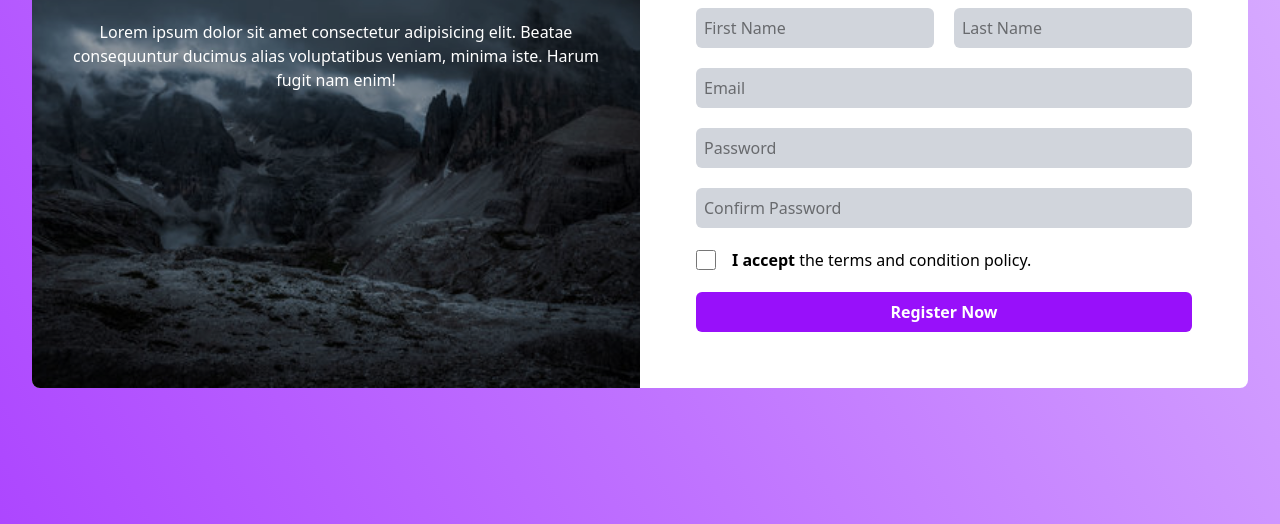
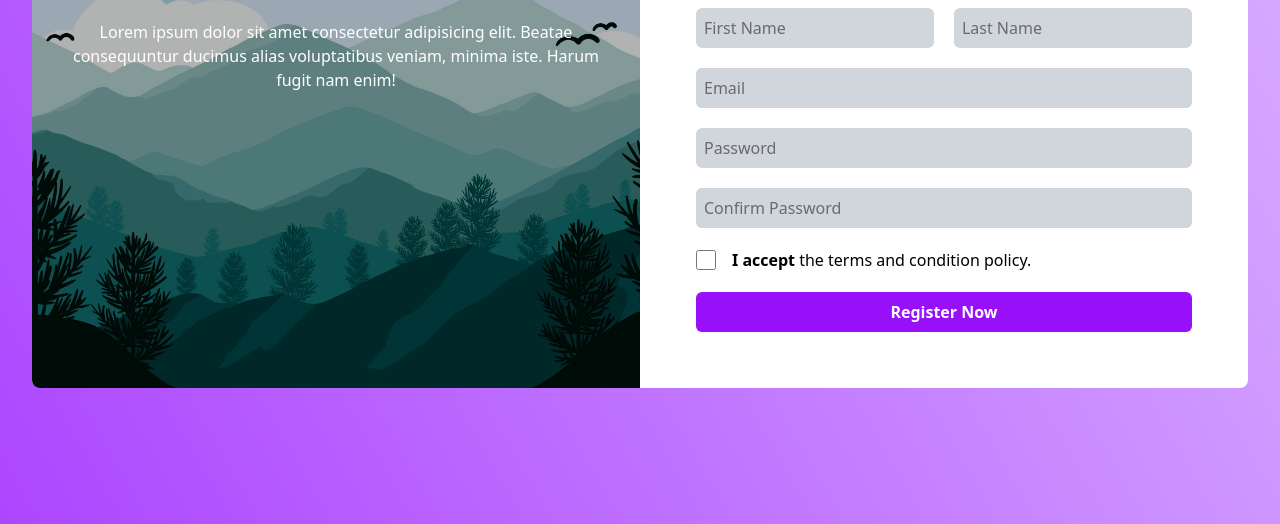
Before and after one commit to sihanas-mn/login-page-design-tailwind, a website: page index.html in a window 1280 px wide. Shown: the part 276-800 px from the top of the page. Drawn offline with Linux system fonts and the light colour scheme.

Commit message:
Refactor code structure for improved readability and maintainability

```diff
--- a/index.html
+++ b/index.html
@@ -9,7 +9,7 @@
 <body>
     <main class="p-8 bg-linear-60 from-purple-500 to bg-purple-300 flex justify-center items-center md:h-screen lg:h-screen">
         <div class="flex flex-col md:flex-row bg-white rounded-lg overflow-hidden max-w-7xl">
-            <div class="relative bg-cover bg-center max-h-50 flex flex-col items-center p-4 gap-y-4 md:max-h-screen md:p-8 md:w-1/2" style="background-image: url('./src/assets/360_F_312981199_RQpwNA0qeS2LV5cYNfLUVJibXMQ9wWbD.jpg');">
+            <div class="relative bg-cover bg-center min-h-100 flex flex-col items-center justify-center p-4 gap-y-4 md:max-h-screen md:p-8 md:w-1/2 md:justify-start" style="background-image: url('./src/assets/6221846.jpg');">
                 <div class="absolute inset-0 bg-black/30"></div>
                 <p class="text-2xl text-white font-bold md:mt-20 z-10">Welcome</p>
                 <p class="text-white z-10 text-center">Lorem ipsum dolor sit amet consectetur adipisicing elit. Beatae consequuntur ducimus alias voluptatibus veniam, minima iste. Harum fugit nam enim!</p>
```
Also changed, not shown: src/assets/6221846.jpg (added), src/output.css.
